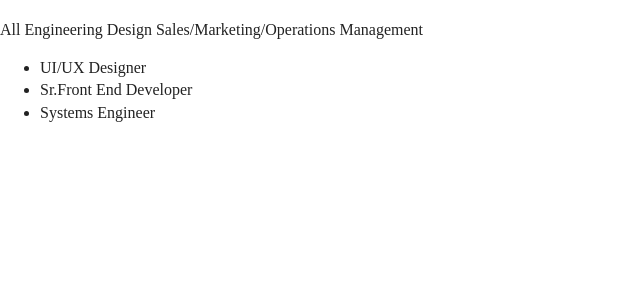
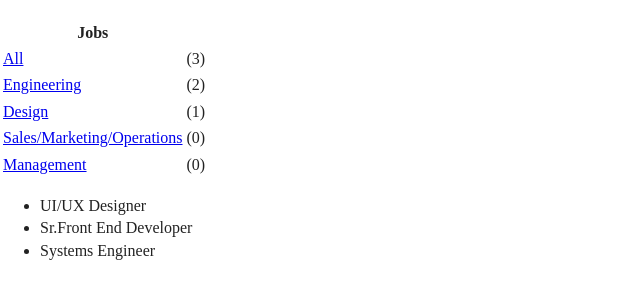
Before and after one commit to LujiAnna/end-of-field-challenge, a plain HTML site: page job.html in a window 1280 px wide. Shown: the part 69-368 px from the top of the page, without its empty margins (0-640 px from the left). Drawn offline with Linux system fonts and the light colour scheme.

Commit message:
Add interface 6 HTML

```diff
--- a/job.html
+++ b/job.html
@@ -16,6 +16,7 @@
   <link rel="preconnect" href="https://fonts.gstatic.com">
   <link href="https://fonts.googleapis.com/css2?family=Roboto:wght@300;400;500;700;900&display=swap" rel="stylesheet">
 
+</head>
 
 <body>
 
@@ -23,16 +24,40 @@
   <h1>Jobs</h1>
 
   <table>
-    All
-    Engineering
-    Design
-    Sales/Marketing/Operations
-    Management
+    <thead>
+    <tr>
+      <th colspan="1">Jobs</th>
+    </tr>
+    </thead>
+    <tbody>
+    <tr>
+      <td><a href="#">All</a></td>
+      <td>&#40;3&#41;</td>
+    </tr>
+    <tr>
+      <td><a href="#">Engineering</a></td>
+      <td>&#40;2&#41;</td>
+    </tr>
+    <tr>
+      <td><a href="#">Design</a></td>
+      <td>&#40;1&#41;</td>
+    </tr>
+    <tr>
+      <td><a href="#">Sales&#47;Marketing&#47;Operations
+      </a></td>
+      <td>&#40;0&#41;</td>
+    </tr>
+    <tr>
+      <td><a href="#">Management
+      </a></td>
+      <td>&#40;0&#41;</td>
+    </tr>
+    </tbody>
   </table>
 
   <aside>
     <ul>
-      <li>UI/UX Designer</li>
+      <li>UI&#47;UX Designer</li>
       <li>Sr.Front End Developer</li>
       <li>Systems Engineer</li>
     </ul>
```
